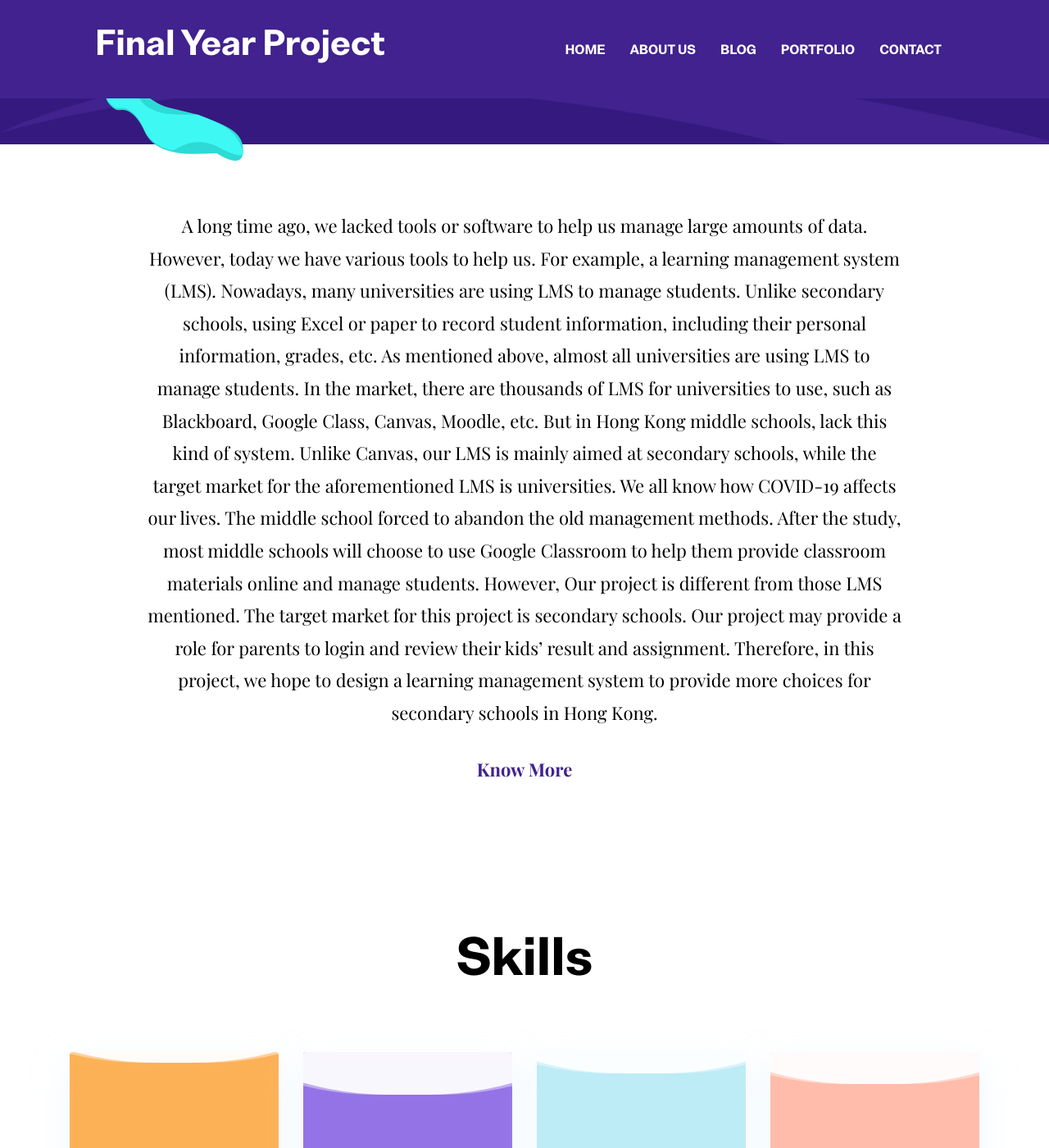
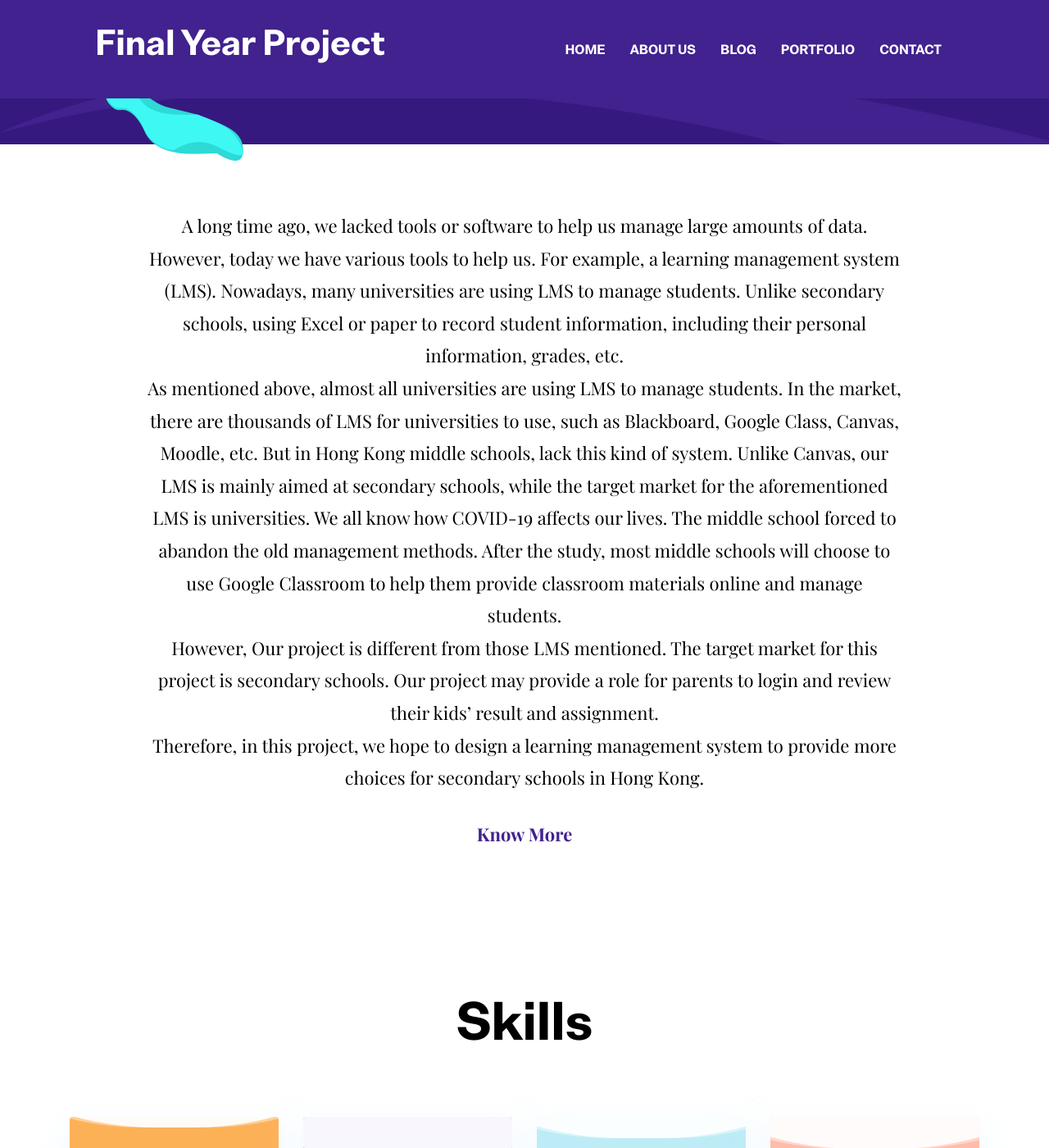
Before and after one commit to RyanL-29/FinalYearProjectWeb, a Jekyll site: the page built from index.html, in a window 1280 px wide and 1400 px high, scrolled down 772 px. Shown: the whole window at 82% size. Built offline with Jekyll 4.4.1, drawn with Linux system fonts in a browser that asks for light colours.

```diff
--- a/_data/settings.yml
+++ b/_data/settings.yml
@@ -52,9 +52,9 @@ social:
 
 # About Section
 blurb:
- A long time ago, we lacked tools or software to help us manage large amounts of data. However, today we have various tools to help us. For example, a learning management system (LMS). Nowadays, many universities are using LMS to manage students. Unlike secondary schools, using Excel or paper to record student information, including their personal information, grades, etc.
- As mentioned above, almost all universities are using LMS to manage students. In the market, there are thousands of LMS for universities to use, such as Blackboard, Google Class, Canvas, Moodle, etc. But in Hong Kong middle schools, lack this kind of system. Unlike Canvas, our LMS is mainly aimed at secondary schools, while the target market for the aforementioned LMS is universities. We all know how COVID-19 affects our lives. The middle school forced to abandon the old management methods. After the study, most middle schools will choose to use Google Classroom to help them provide classroom materials online and manage students.
- However, Our project is different from those LMS mentioned. The target market for this project is secondary schools. Our project may provide a role for parents to login and review their kids’ result and assignment.
+ A long time ago, we lacked tools or software to help us manage large amounts of data. However, today we have various tools to help us. For example, a learning management system (LMS). Nowadays, many universities are using LMS to manage students. Unlike secondary schools, using Excel or paper to record student information, including their personal information, grades, etc. <br>
+ As mentioned above, almost all universities are using LMS to manage students. In the market, there are thousands of LMS for universities to use, such as Blackboard, Google Class, Canvas, Moodle, etc. But in Hong Kong middle schools, lack this kind of system. Unlike Canvas, our LMS is mainly aimed at secondary schools, while the target market for the aforementioned LMS is universities. We all know how COVID-19 affects our lives. The middle school forced to abandon the old management methods. After the study, most middle schools will choose to use Google Classroom to help them provide classroom materials online and manage students. <br>
+ However, Our project is different from those LMS mentioned. The target market for this project is secondary schools. Our project may provide a role for parents to login and review their kids’ result and assignment. <br>
  Therefore, in this project, we hope to design a learning management system to provide more choices for secondary schools in Hong Kong.
 
 
```
